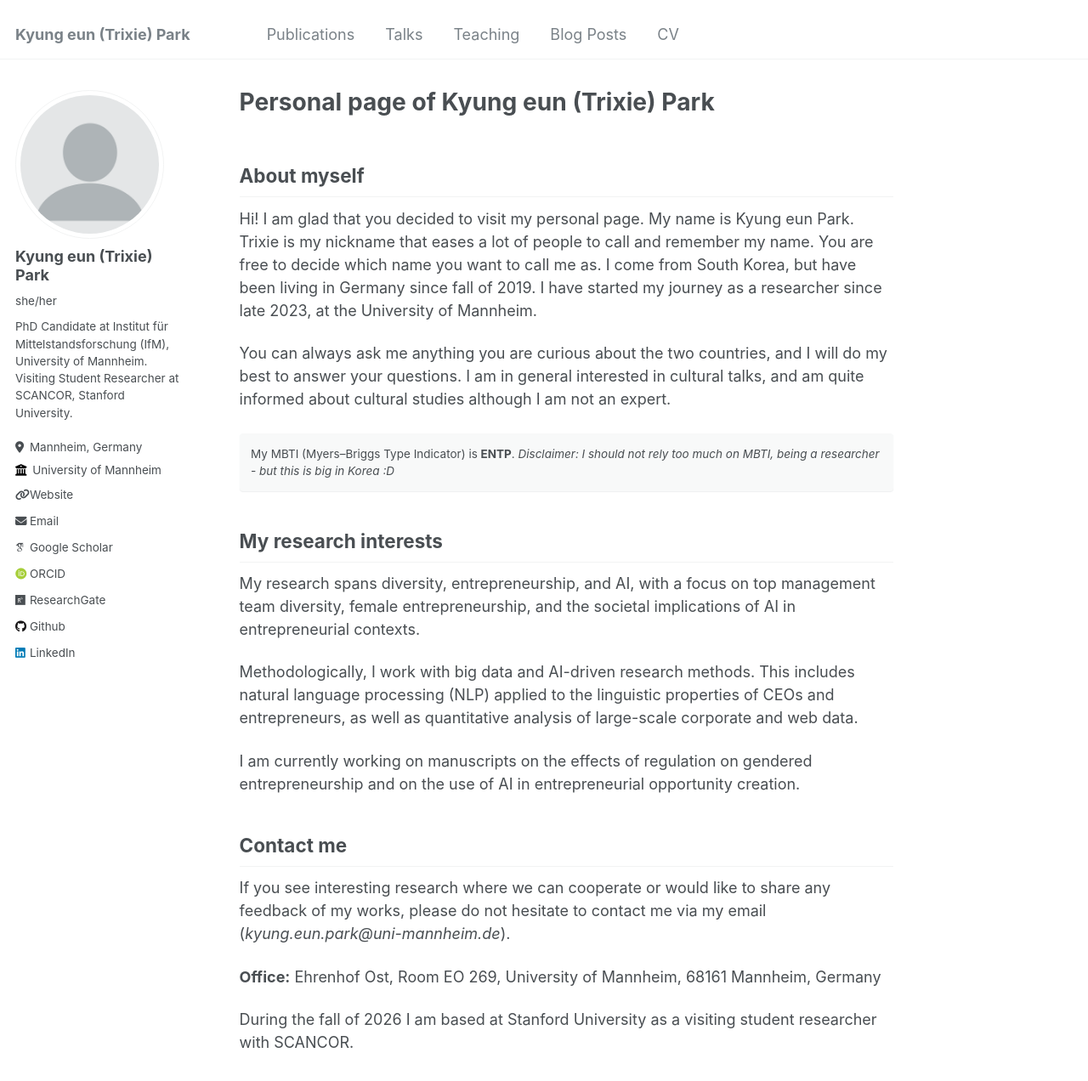
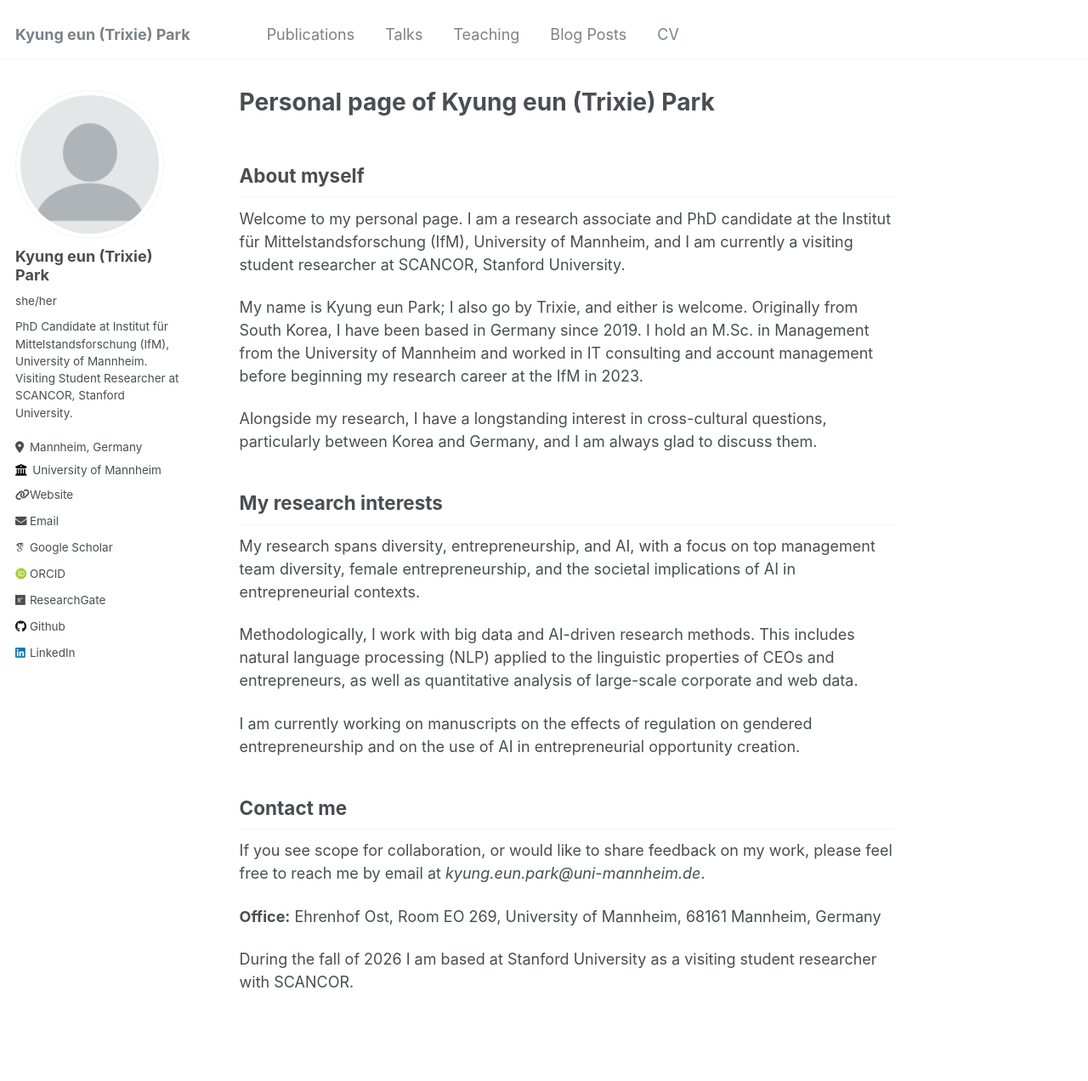
Before and after one commit to KyungEPark/KyungEPark.github.io, a Jekyll site: the page built from _pages/about.md, in a window 1280 px wide and 1400 px high. Shown: the top 1272 px of the window at 85% size. Built offline with Jekyll 4.4.1, drawn with Linux system fonts in a browser that asks for light colours; some web fonts are replaced.

Commit message:
Rewrite the about page in a more professional register
Lead with the current position and affiliations rather than a greeting,
fold the nickname and the move to Germany into a single background
paragraph that also covers the M.Sc. and the prior industry experience,
and keep the cross-cultural interest as one closing sentence.

Drops the MBTI/ENTP notice box, and rephrases the contact sentence.

Co-Authored-By: Claude Opus 5 (1M context) <noreply@anthropic.com>

```diff
--- a/_pages/about.md
+++ b/_pages/about.md
@@ -9,15 +9,11 @@ redirect_from:
 
 About myself
 ------
-Hi! I am glad that you decided to visit my personal page.
-My name is Kyung eun Park. Trixie is my nickname that eases a lot of people to call and remember my name. You are free to decide which name you want to call me as.
-I come from South Korea, but have been living in Germany since fall of 2019. I have started my journey as a researcher since late 2023, at the University of Mannheim.
+Welcome to my personal page. I am a research associate and PhD candidate at the Institut für Mittelstandsforschung (IfM), University of Mannheim, and I am currently a visiting student researcher at SCANCOR, Stanford University.
 
-You can always ask me anything you are curious about the two countries, and I will do my best to answer your questions. I am in general interested in cultural talks, and am quite informed about cultural studies although I am not an expert.
+My name is Kyung eun Park; I also go by Trixie, and either is welcome. Originally from South Korea, I have been based in Germany since 2019. I hold an M.Sc. in Management from the University of Mannheim and worked in IT consulting and account management before beginning my research career at the IfM in 2023.
 
-My MBTI (Myers–Briggs Type Indicator) is **ENTP**.
-*Disclaimer: I should not rely too much on MBTI, being a researcher - but this is big in Korea :D*
-{: .notice}
+Alongside my research, I have a longstanding interest in cross-cultural questions, particularly between Korea and Germany, and I am always glad to discuss them.
 
 
 My research interests
@@ -30,7 +26,7 @@ I am currently working on manuscripts on the effects of regulation on gendered e
 
 Contact me
 ------
-If you see interesting research where we can cooperate or would like to share any feedback of my works, please do not hesitate to contact me via my email (*kyung.eun.park@uni-mannheim.de*).
+If you see scope for collaboration, or would like to share feedback on my work, please feel free to reach me by email at *kyung.eun.park@uni-mannheim.de*.
 
 **Office:** Ehrenhof Ost, Room EO 269, University of Mannheim, 68161 Mannheim, Germany
 
```
